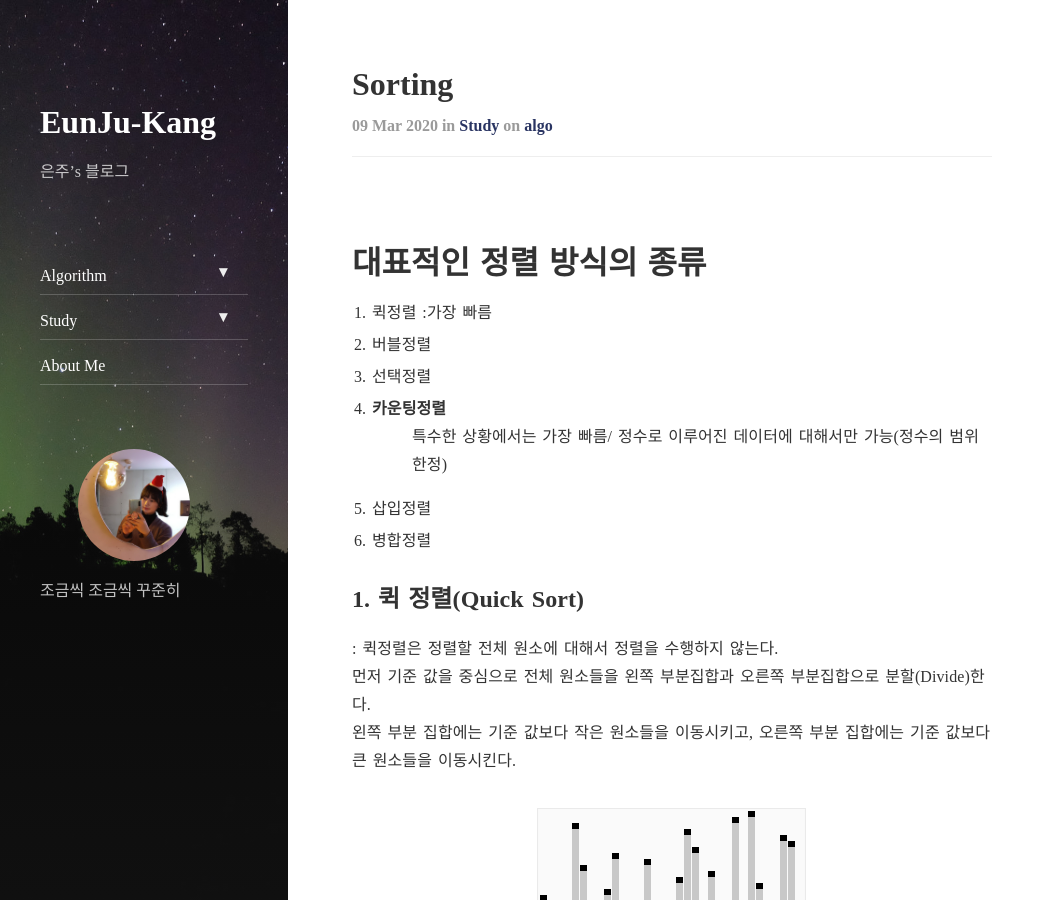
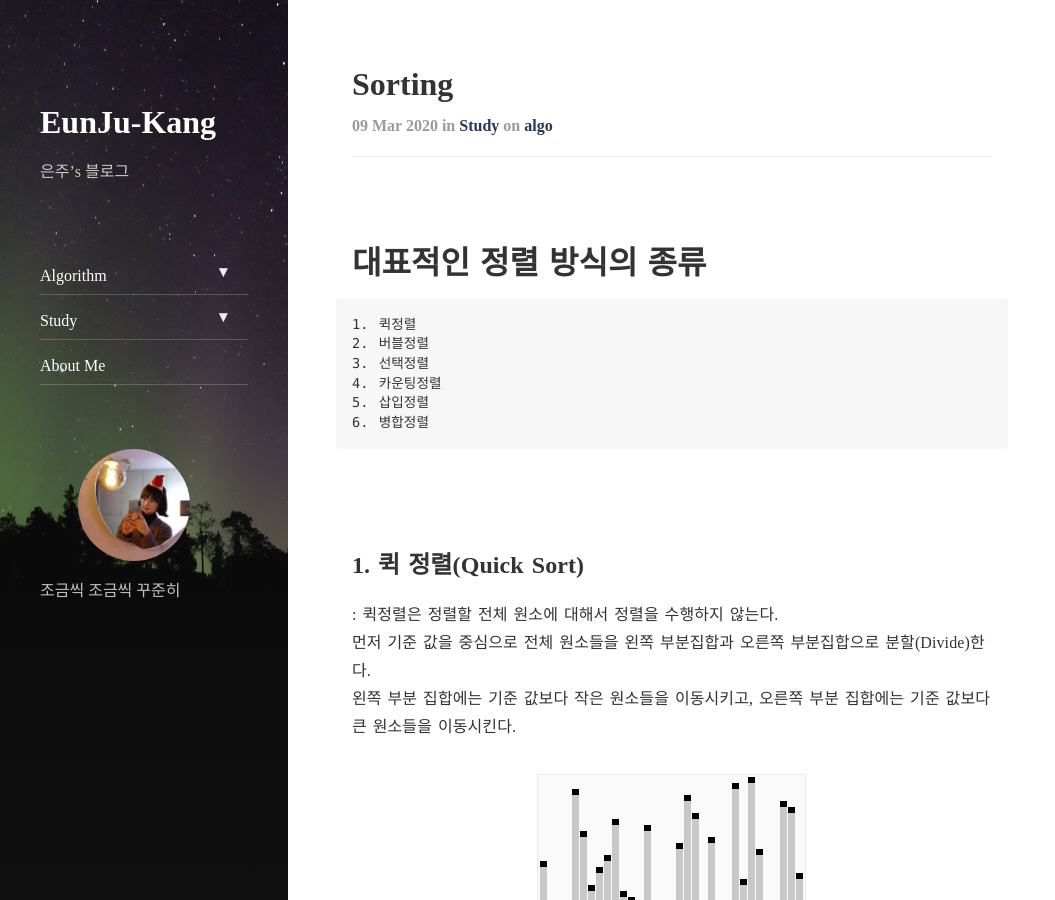
Before and after one commit to EunJu-Kang/EunJu-Kang.github.io, a Jekyll site: the page built from _posts/2020-03-09-study-5-sorting.md, in a window 1280 px wide and 900 px high. Shown: the whole window, without its empty margins (0-1055 px from the left). Built offline with Jekyll 4.4.1, drawn with Linux system fonts in a browser that asks for light colours; nearby versions of some CDN libraries; some of the changed text lies outside the part shown.

Commit message:
Update 2020-03-09-study-5-sorting.md

````diff
--- a/_posts/2020-03-09-study-5-sorting.md
+++ b/_posts/2020-03-09-study-5-sorting.md
@@ -9,26 +9,28 @@ tags: Algo
 
 # 대표적인 정렬 방식의 종류
 
-1. 퀵정렬 :가장 빠름
+```
+1. 퀵정렬
 2. 버블정렬
 3. 선택정렬
 4. 카운팅정렬
-   : 특수한 상황에서는 가장 빠름/ 정수로 이루어진 데이터에 대해서만 가능(정수의 범위 한정)
 5. 삽입정렬
 6. 병합정렬
-
-
+```
+<br>
+<br>
 
 ## 1. 퀵 정렬(Quick Sort)
 : 퀵정렬은 정렬할 전체 원소에 대해서 정렬을 수행하지 않는다. <br>
 먼저 기준 값을 중심으로 전체 원소들을 왼쪽 부분집합과 오른쪽 부분집합으로 분할(Divide)한다. <br>
 왼쪽 부분 집합에는 기준 값보다 작은 원소들을 이동시키고, 오른쪽 부분 집합에는 기준 값보다 큰 원소들을 이동시킨다. <br><br>
 ![quick](/assets/img/Study/algo/quick_sort.gif)
-<br> [출처-위키]
+ [출처-위키]
 
-- Partitioning
-가장 마지막 원소를 pivot 으로 설정했다고 가정하자. 이 pivot 의 값을 기준으로 좌측에는 작은 값 우측에는 큰 값이 오도록 해야 하는데, 일단 pivot 은 움직이지 말자. 첫번째 원소부터 비교하는데 만약 그 값이 pivot 보다 작다면 그대로 두고 크다면 맨 마지막에서 그 앞의 원소와 자리를 바꿔준다. 즉 pivot value 의 index 가 k 라면 k-1 번째와 바꿔주는 것이다. 이 모든 원소에 대해 실행하고 마지막 과정에서 작은 값들이 채워지는 인덱스를 가리키고 있는 값에 1 을 더한 index 값과 pivot 값을 바꿔준다. 즉, 최종적으로 결정될 pivot 의 인덱스를 i 라고 했을 때, 0 부터 i-1 까지는 pivot 보다 작은 값이 될 것이고 i+1 부터 k 까지는 pivot 값보다 큰 값이 될 것이다.
+#### 시간복잡도
+Quick Sort 로 오름차순 정렬을 한다고 하자. 그렇다면 Worst Case 는 partition 과정에서 pivot value 가 항상 배열 내에서 가장 작은 값 또는 가장 큰 값으로 설정되었을 때이다. 매 partition 마다 unbalanced partition이 이뤄지고 이렇게 partition 이 되면 비교 횟수는 원소 n 개에 대해서 n 번, (n-1)번, (n-2)번 … 이 되므로 시간 복잡도는 O(n^2) 이 된다.
 
+#### 소스코드
 ~~~ java
 import java.util.Arrays;
 public class QuickSort {
````
